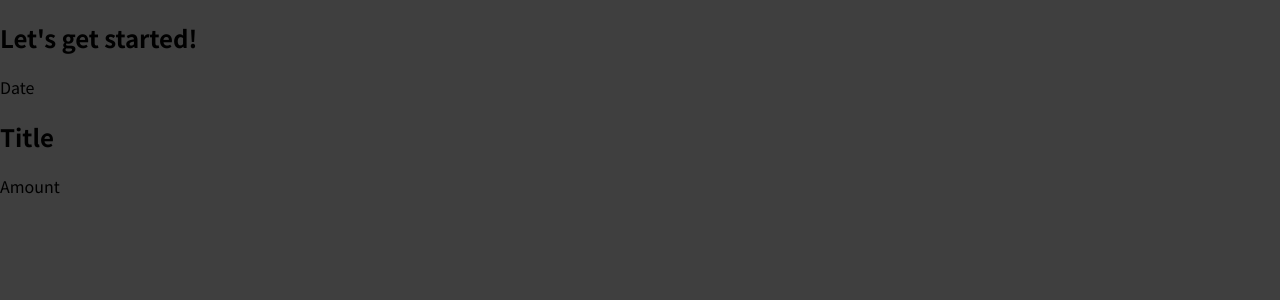
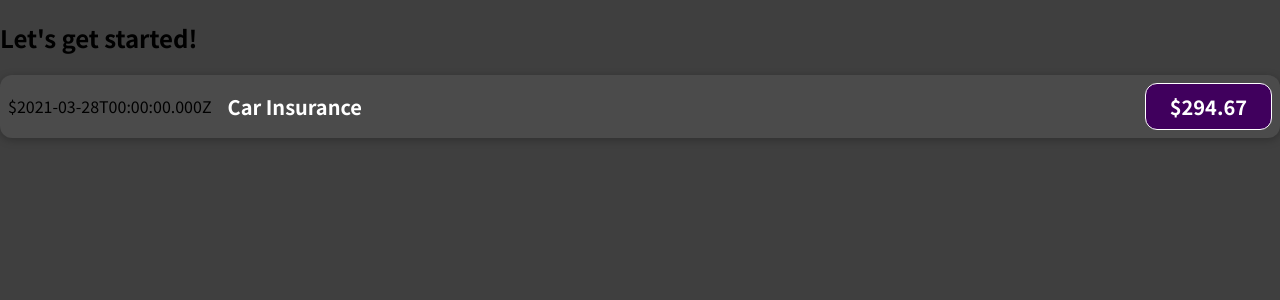
Before and after one commit to arifsetyo21/react-the-complete-guide, a JavaScript app in the folder 01-starting-setup/: page / in a window 1280 px wide. Shown: the top 300 px of the page. Built offline with nearby package versions, Linux system fonts and the light colour scheme.

Commit message:
34. Adding Basic CSS Styling & 35. Outputting Dynamic Data

```diff
--- /dev/null
+++ b/01-starting-setup/src/components/ExpenseItem.css
@@ -0,0 +1,56 @@
+.expense-item {
+  display: flex;
+  justify-content: space-between;
+  align-items: center;
+  box-shadow: 0 2px 8px rgba(0, 0, 0, 0.25);
+  padding: 0.5rem;
+  margin: 1rem 0;
+  border-radius: 12px;
+  background-color: #4b4b4b;
+}
+
+.expense-item__description {
+  display: flex;
+  flex-direction: column;
+  gap: 1rem;
+  align-items: flex-end;
+  flex-flow: column-reverse;
+  justify-content: flex-start;
+  flex: 1;
+}
+
+.expense-item h2 {
+  color: #3a3a3a;
+  font-size: 1rem;
+  flex: 1;
+  margin: 0 1rem;
+  color: white;
+}
+
+.expense-item__price {
+  font-size: 1rem;
+  font-weight: bold;
+  color: white;
+  background-color: #40005d;
+  border: 1px solid white;
+  padding: 0.5rem;
+  border-radius: 12px;
+}
+
+@media (min-width: 580px) {
+  .expense-item__description {
+    flex-direction: row;
+    align-items: center;
+    justify-content: flex-start;
+    flex: 1;
+  }
+
+  .expense-item__description h2 {
+    font-size: 1.25rem;
+  }
+
+  .expense-item__price {
+    font-size: 1.25rem;
+    padding: 0.5rem 1.5rem;
+  }
+}
--- a/01-starting-setup/src/components/ExpenseItem.js
+++ b/01-starting-setup/src/components/ExpenseItem.js
@@ -1,10 +1,16 @@
+import "./ExpenseItem.css";
+
 function ExpenseItem() {
+  const expenseDate = new Date(2021, 2, 28);
+  const expenseTitle = "Car Insurance";
+  const expenseAmount = 294.67;
+
   return (
-    <div>
-      <div>Date</div>
-      <div>
-        <h2>Title</h2>
-        <div>Amount</div>
+    <div className="expense-item">
+      <div>${expenseDate.toISOString()}</div>
+      <div className="expense-item__description">
+        <h2>{expenseTitle}</h2>
+        <div className="expense-item__price">${expenseAmount}</div>
       </div>
     </div>
   );
```
Also changed, not shown: 1 other file (tests, documents, lock files or other folders).
